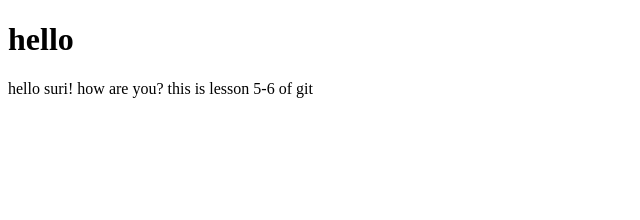
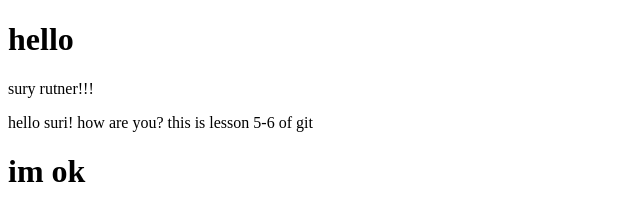
Before and after one commit to gold410/lesson6, a plain HTML site: page index.html in a window 1280 px wide. Shown: the whole page, without its empty margins (0-640 px from the left). Drawn offline with Linux system fonts and the light colour scheme.

Commit message:
conflict 1

```diff
--- a/index.html
+++ b/index.html
@@ -8,12 +8,17 @@
 </head>
 <body>
     <h1>hello</h1>
+    <p>sury rutner!!!</p>
     <div>
         <p>
             hello suri!
             how are you?
             this is lesson 5-6 of git
         </p>
+        <h1>
+            im ok
+        </h1>
+
     </div>
 </body>
 </html>
```
